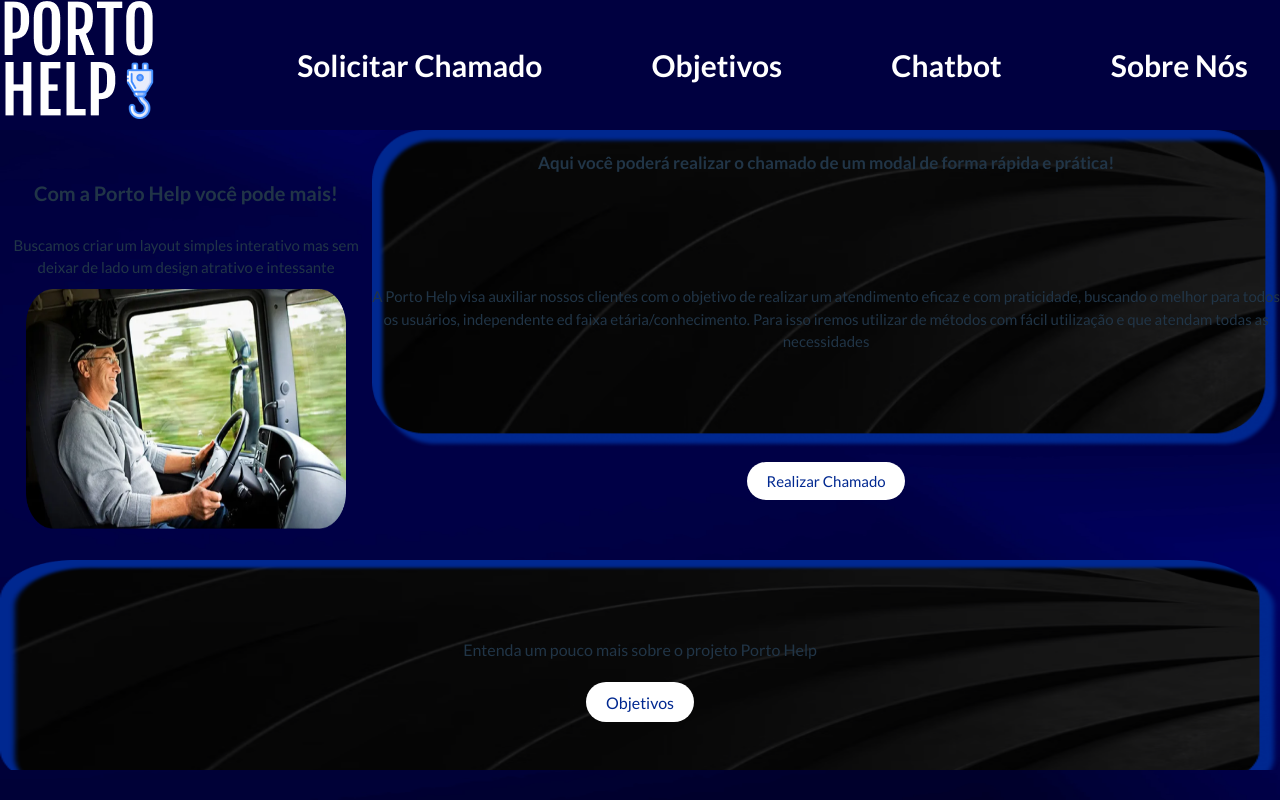
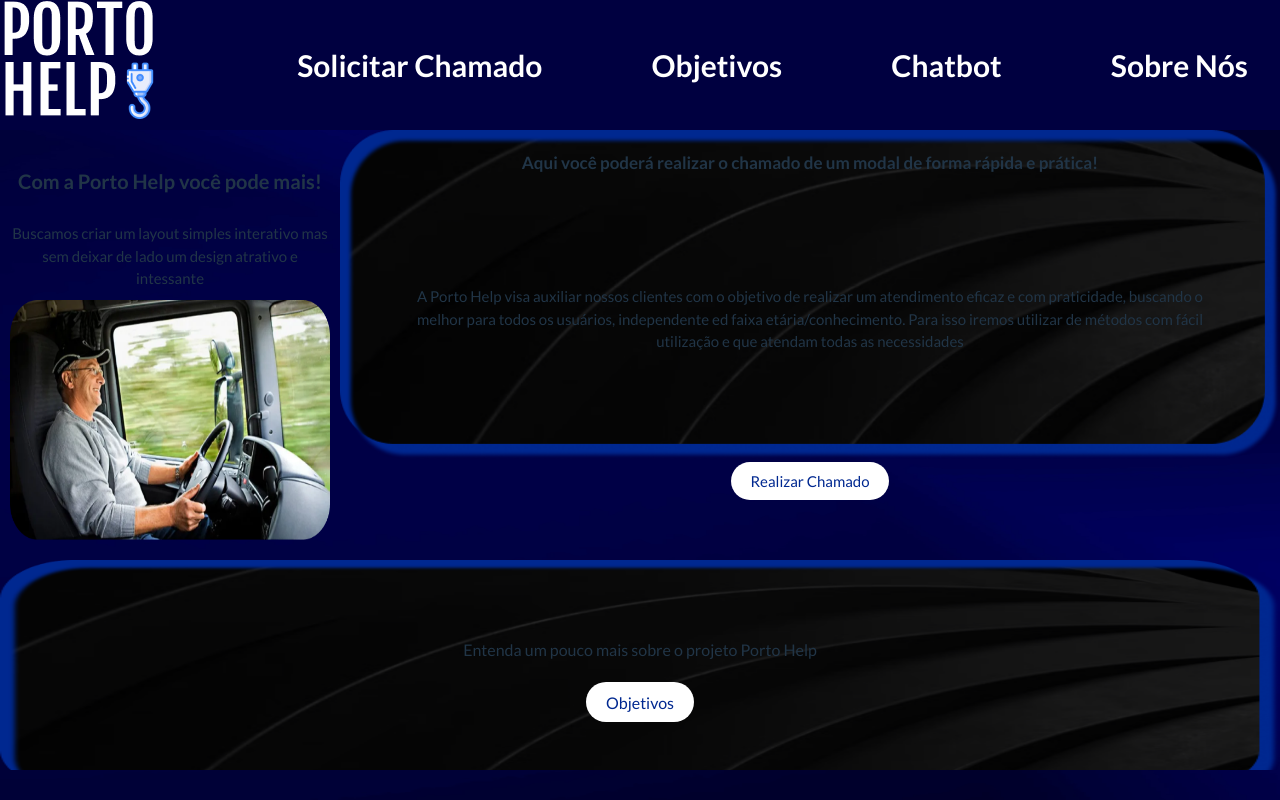
Before and after one commit to kkoliveiraa/Sprint_3_Web, a React (Vite) app in the folder challenge/: page / in a window 1280 px wide. Built offline with nearby package versions, Linux system fonts and the light colour scheme.

Commit message:
consertando container 2

```diff
--- a/challenge/src/routes/home/styleHome.css
+++ b/challenge/src/routes/home/styleHome.css
@@ -69,7 +69,10 @@
 }
 
 #textoC2{
-    max-width: 1650px;
+    margin: 10px auto;
+    max-width: 85%;
+    display: flex;
+    word-wrap: break-word;
 }
 .botao{
     margin-bottom: 30px;
```
